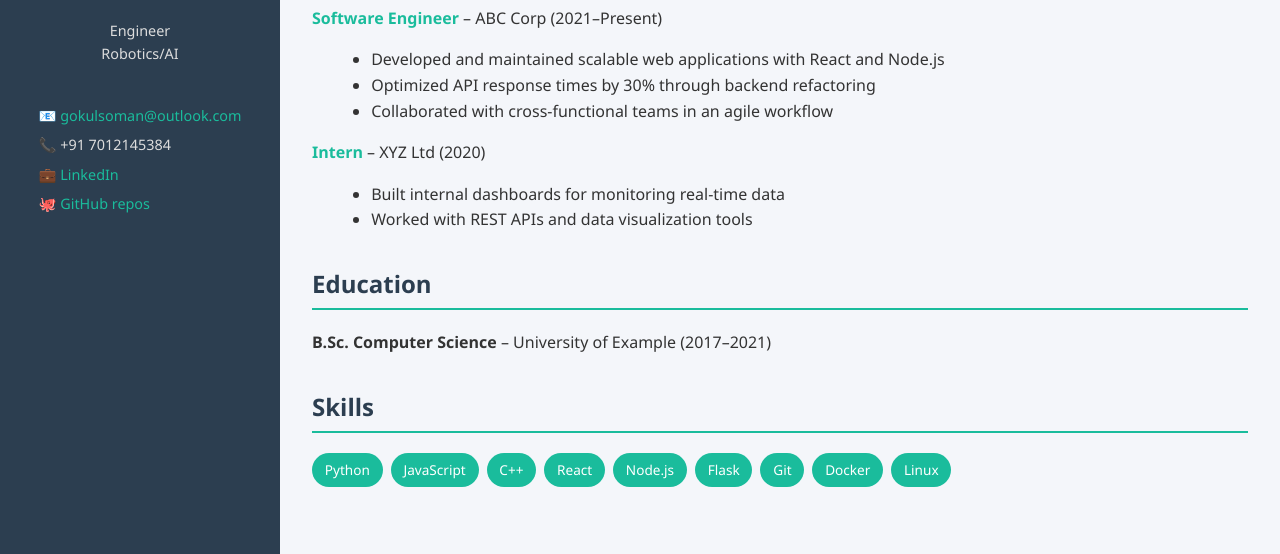
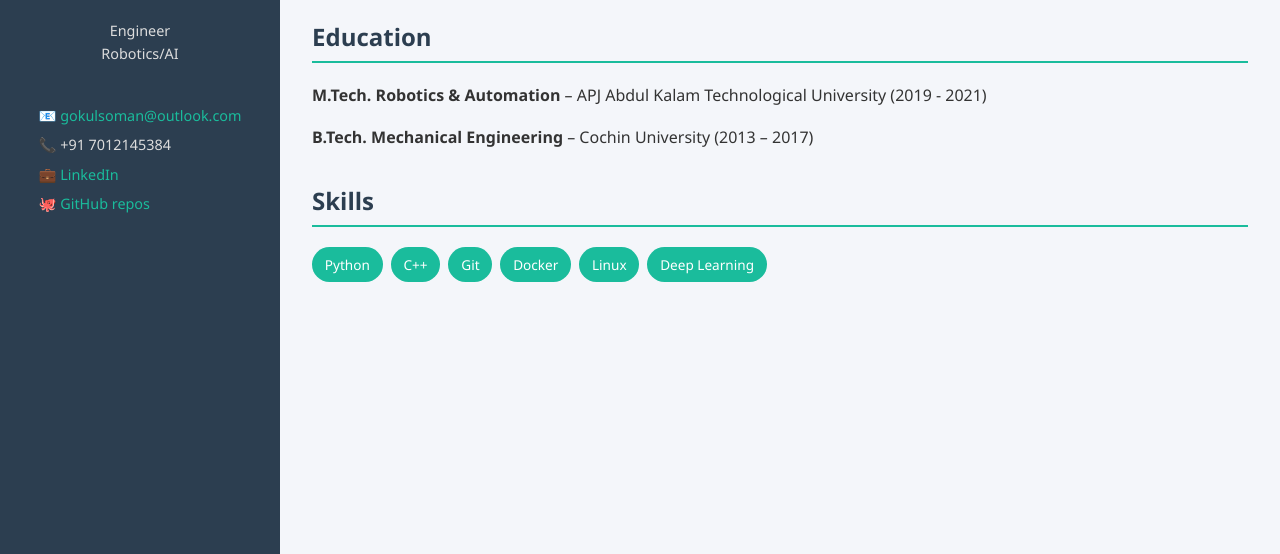
Before and after one commit to GokulSoman/GokulSoman.github.io, a plain HTML site: page index.html in a window 1280 px wide. Shown: the part 246-800 px from the top of the page. Drawn offline with Linux system fonts and the light colour scheme.

Commit message:
Update index.html
Corrected the skills, and education, commented out experience

```diff
--- a/index.html
+++ b/index.html
@@ -153,7 +153,7 @@
 
       <div class="section">
         <h2>Experience</h2>
-        <div class="job">
+        <!-- <div class="job">
           <p><strong>Software Engineer</strong> – ABC Corp (2021–Present)</p>
           <ul>
             <li>Developed and maintained scalable web applications with React and Node.js</li>
@@ -167,26 +167,28 @@
             <li>Built internal dashboards for monitoring real-time data</li>
             <li>Worked with REST APIs and data visualization tools</li>
           </ul>
-        </div>
+        </div> -->
       </div>
 
       <div class="section">
         <h2>Education</h2>
-        <p><strong>B.Sc. Computer Science</strong> – University of Example (2017–2021)</p>
+        <p><strong>M.Tech. Robotics & Automation</strong> – APJ Abdul Kalam Technological University (2019 - 2021)</p>
+        <p><strong>B.Tech. Mechanical Engineering</strong> – Cochin University (2013 – 2017)</p>
       </div>
 
       <div class="section">
         <h2>Skills</h2>
         <div class="skills-list">
           <span class="skill">Python</span>
-          <span class="skill">JavaScript</span>
+          <!-- <span class="skill">JavaScript</span> -->
           <span class="skill">C++</span>
-          <span class="skill">React</span>
-          <span class="skill">Node.js</span>
-          <span class="skill">Flask</span>
+          <!-- <span class="skill">React</span> -->
+          <!-- <span class="skill">Node.js</span> -->
+          <!-- <span class="skill">Flask</span> -->
           <span class="skill">Git</span>
           <span class="skill">Docker</span>
           <span class="skill">Linux</span>
+          <span class="skill">Deep Learning</span>
         </div>
       </div>
     </div>
```
